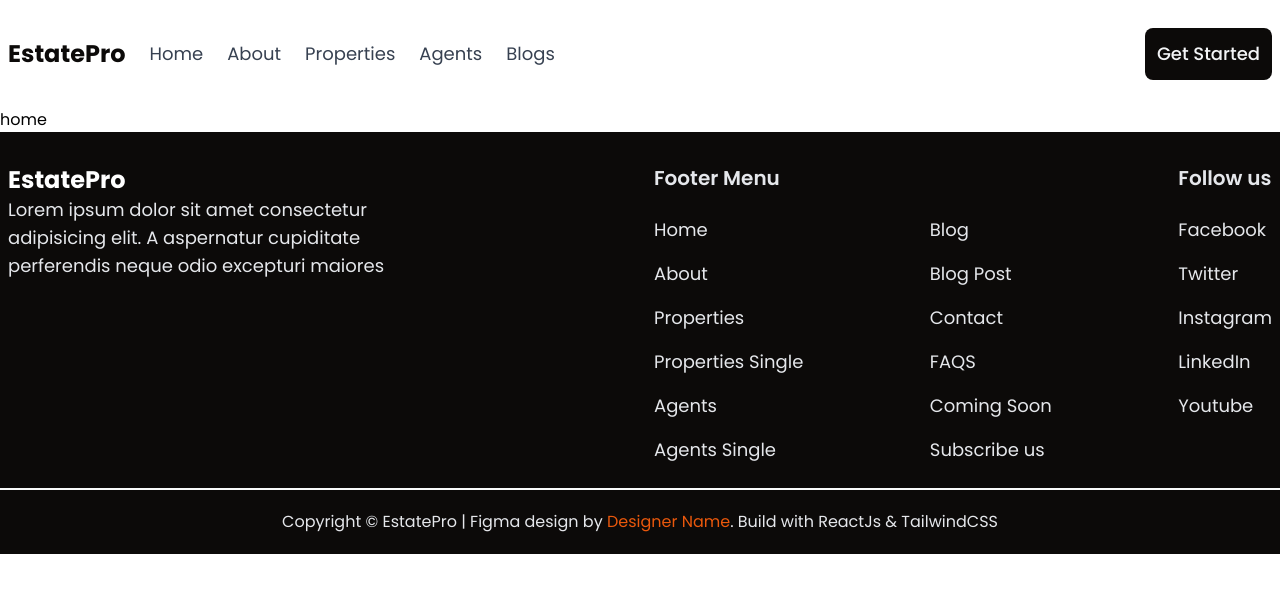
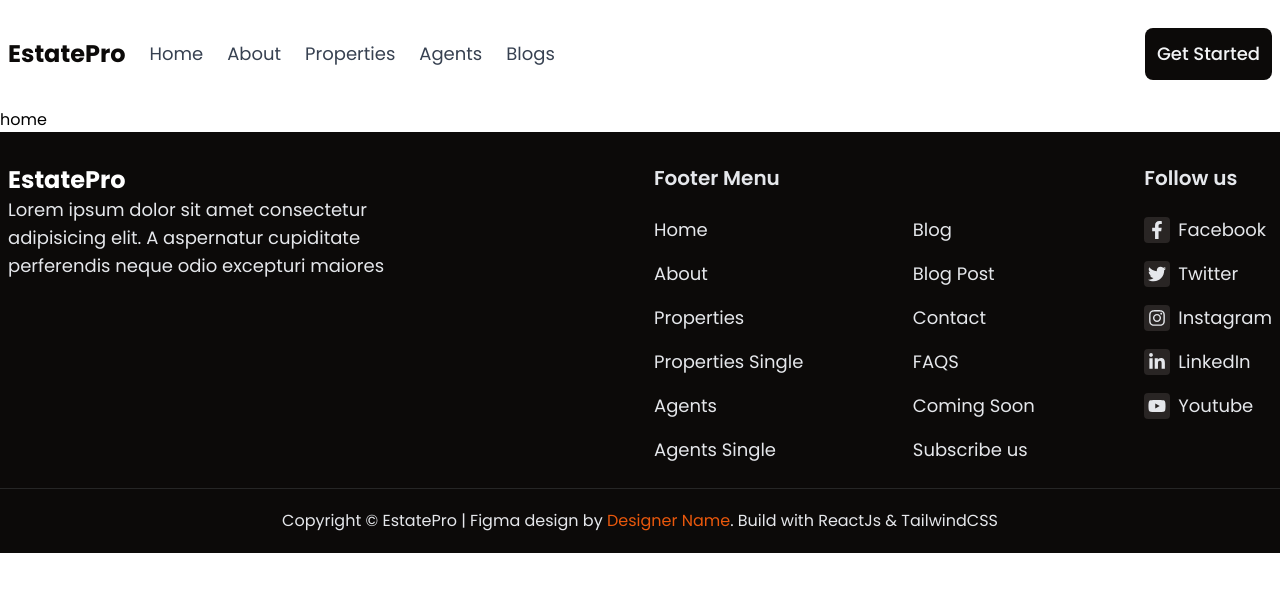
Before and after one commit to elvis-ndubuisi/estate-pro, a React (Vite) app: page / in a window 1280 px wide. Shown: the top 592 px of the page. Built offline with nearby package versions, Linux system fonts and the light colour scheme.

Commit message:
Footer icons

```diff
--- a/src/components/Footer.tsx
+++ b/src/components/Footer.tsx
@@ -1,4 +1,12 @@
 import { Link } from "react-router-dom";
+import {
+  FaFacebookF,
+  FaTwitter,
+  FaLinkedinIn,
+  FaYoutube,
+  FaInstagram,
+} from "react-icons/fa";
+
 import Brand from "./Brand";
 
 function Footer() {
@@ -20,23 +28,62 @@ function Footer() {
             </h3>
 
             <div className="flex flex-col gap-2 md:gap-4">
-              <Link to="/">Home</Link>
-              <Link to="about">About</Link>
-              <Link to="properties">Properties</Link>
-              <Link to="property">Properties Single</Link>
-              <Link to="agents">Agents</Link>
-              <Link to="agent">Agents Single</Link>
+              <Link to="/" className="hover:opacity-50 transition-opacity">
+                Home
+              </Link>
+              <Link to="about" className="hover:opacity-50 transition-opacity">
+                About
+              </Link>
+              <Link
+                to="properties"
+                className="hover:opacity-50 transition-opacity"
+              >
+                Properties
+              </Link>
+              <Link
+                to="property"
+                className="hover:opacity-50 transition-opacity"
+              >
+                Properties Single
+              </Link>
+              <Link to="agents" className="hover:opacity-50 transition-opacity">
+                Agents
+              </Link>
+              <Link to="agent" className="hover:opacity-50 transition-opacity">
+                Agents Single
+              </Link>
             </div>
           </section>
 
           <section className="md:self-end">
             <div className="flex flex-col gap-2 md:gap-4">
-              <Link to="blogs">Blog</Link>
-              <Link to="blog">Blog Post</Link>
-              <Link to="contact">Contact</Link>
-              <Link to="faqs">FAQS</Link>
-              <Link to="coming-soon">Coming Soon</Link>
-              <Link to="subscribe">Subscribe us</Link>
+              <Link to="blogs" className="hover:opacity-50 transition-opacity">
+                Blog
+              </Link>
+              <Link to="blog" className="hover:opacity-50 transition-opacity">
+                Blog Post
+              </Link>
+              <Link
+                to="contact"
+                className="hover:opacity-50 transition-opacity"
+              >
+                Contact
+              </Link>
+              <Link to="faqs" className="hover:opacity-50 transition-opacity">
+                FAQS
+              </Link>
+              <Link
+                to="coming-soon"
+                className="hover:opacity-50 transition-opacity"
+              >
+                Coming Soon
+              </Link>
+              <Link
+                to="subscribe"
+                className="hover:opacity-50 transition-opacity"
+              >
+                Subscribe us
+              </Link>
             </div>
           </section>
 
@@ -46,17 +93,57 @@ function Footer() {
             </h3>
 
             <div className="flex flex-col gap-2 md:gap-4">
-              <Link to="blogs">Facebook</Link>
-              <Link to="blog">Twitter</Link>
-              <Link to="contact">Instagram</Link>
-              <Link to="faqs">LinkedIn</Link>
-              <Link to="coming-soon">Youtube</Link>
+              <a
+                href="#"
+                className="flex items-center gap-2 hover:opacity-50 transition-opacity"
+              >
+                <span className="p-1 bg-stone-800 rounded">
+                  <FaFacebookF />
+                </span>
+                Facebook
+              </a>
+              <a
+                href="#"
+                className="flex items-center gap-2 hover:opacity-50 transition-opacity"
+              >
+                <span className="p-1 bg-stone-800 rounded">
+                  <FaTwitter />
+                </span>
+                Twitter
+              </a>
+              <a
+                href="#"
+                className="flex items-center gap-2 hover:opacity-50 transition-opacity"
+              >
+                <span className="p-1 bg-stone-800 rounded">
+                  <FaInstagram />
+                </span>
+                Instagram
+              </a>
+              <a
+                href="#"
+                className="flex items-center gap-2 hover:opacity-50 transition-opacity"
+              >
+                <span className="p-1 bg-stone-800 rounded">
+                  <FaLinkedinIn />
+                </span>
+                LinkedIn
+              </a>
+              <a
+                href="#"
+                className="flex items-center gap-2 hover:opacity-50 transition-opacity"
+              >
+                <span className="p-1 bg-stone-800 rounded">
+                  <FaYoutube />
+                </span>
+                Youtube
+              </a>
             </div>
           </section>
         </nav>
       </section>
 
-      <aside className="border-t-2 border-gray-50 py-5 mt-6">
+      <aside className="border-t border-neutral-800 py-5 mt-6">
         <p className="text-center text-base">
           Copyright &copy; EstatePro | Figma design by{" "}
           <a href="/" className="text-orange-600">
```
